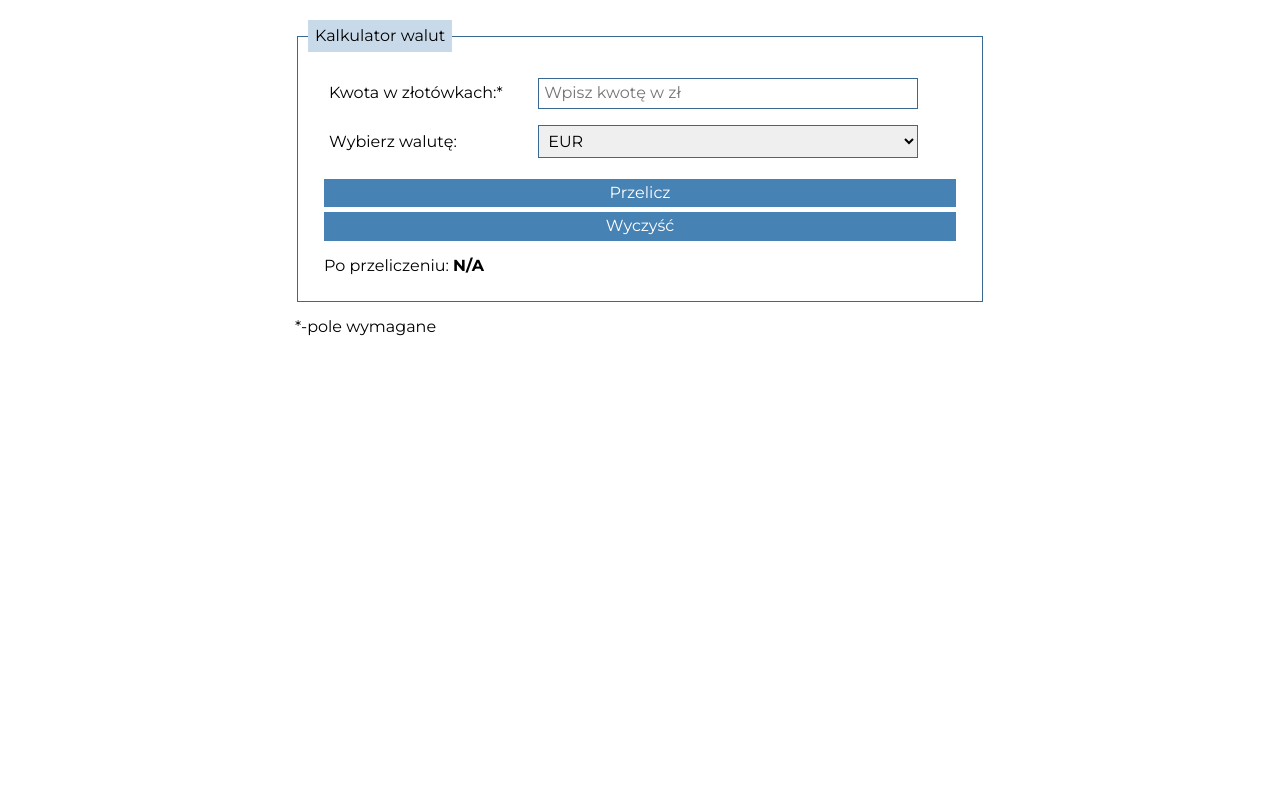
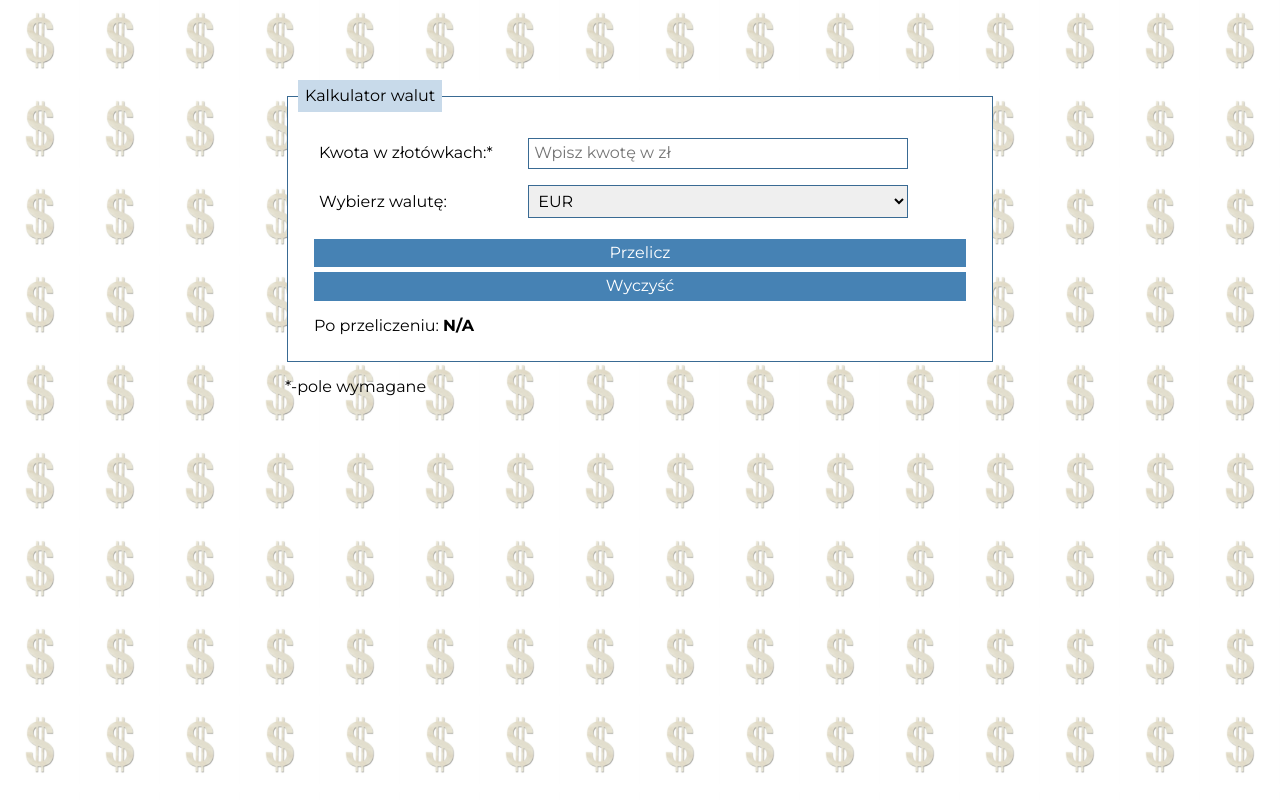
Before and after one commit to beataxamb/currency-converter, a plain HTML site: page index.html in a window 1280 px wide. Drawn offline with nearby package versions, Linux system fonts and the light colour scheme.

Commit message:
background added

```diff
--- /dev/null
+++ b/css/background.css
@@ -0,0 +1,9 @@
+.body {
+    font-family: 'Montserrat', sans-serif;
+    max-width: 750px;
+    margin: 0 auto;
+    padding: 20px 20px;
+    background-image: url(https://raw.githubusercontent.com/beataxamb/currency-converter/main/images/background-dollar.jpeg);
+    background-size: 80px;
+    background-repeat: space;
+}
--- a/css/form.css
+++ b/css/form.css
@@ -36,6 +36,8 @@
 .form__fieldset {
     border: 1px solid hsl(207, 44%, 40%);
     padding: 10px;
+    margin-top: 60px;
+    background-color: white;
 }
 
 .form__legend {
--- a/css/style.css
+++ b/css/style.css
@@ -5,10 +5,3 @@ html {
 *, ::after, ::before {
     box-sizing: inherit;
 }
-
-.body {
-    font-family: 'Montserrat', sans-serif;
-    max-width: 750px;
-    margin: 0 auto;
-    padding: 20px 30px;
-}
--- a/index.html
+++ b/index.html
@@ -6,7 +6,8 @@
     <meta http-equiv="X-UA-Compatible" content="IE=edge">
     <meta name="viewport" content="width=device-width, initial-scale=1.0">
     <title>Kalkulator walut</title>
-    <meta property="og:image" content="https://raw.githubusercontent.com/beataxamb/currency-converter/main/images/CURRENCY%20CONVERTER.png">
+    <meta property="og:image"
+        content="https://raw.githubusercontent.com/beataxamb/currency-converter/main/images/CURRENCY%20CONVERTER.png">
     <link rel="icon" href="https://raw.githubusercontent.com/beataxamb/currency-converter/main/images/dolar-money.jpg">
     <link rel="preconnect" href="https://fonts.googleapis.com">
     <link rel="preconnect" href="https://fonts.gstatic.com" crossorigin>
@@ -17,6 +18,7 @@
         crossorigin="anonymous" referrerpolicy="no-referrer" />
     <link href="css/style.css" rel="stylesheet">
     <link href="css/form.css" rel="stylesheet">
+    <link href="css/background.css" rel="stylesheet">
     <script defer src="js/script.js"></script>
 </head>
 
```
Lines whose indentation alone changed are shown as unchanged.
